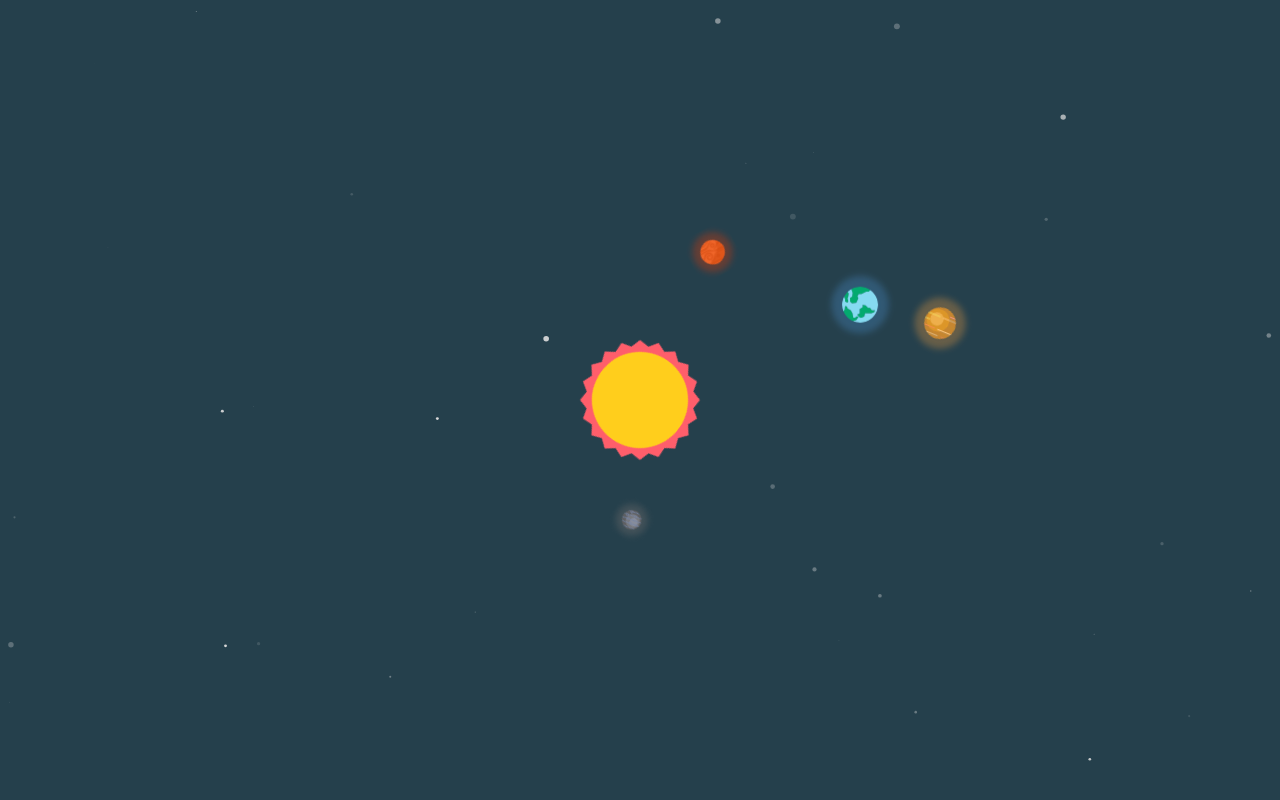
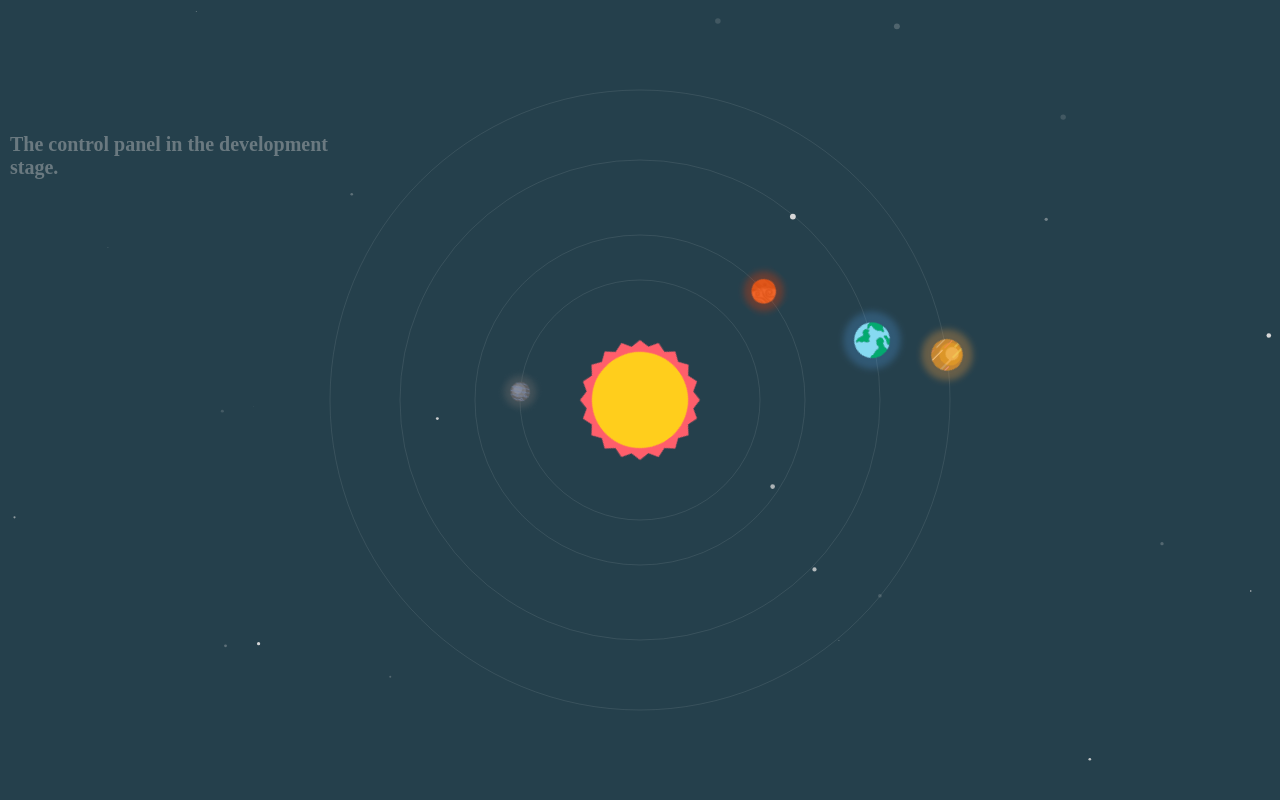
Before and after one commit to almegal/solarsystem, a React app: page / in a window 1280 px wide. Shown: the top 800 px of the page. Built offline with nearby package versions, Linux system fonts and the light colour scheme.

Commit message:
Init ControlPanel Component

```diff
--- a/src/Component/ControlPanel/index.js
+++ b/src/Component/ControlPanel/index.js
@@ -0,0 +1,19 @@
+import React from 'react';
+
+const ControlPanel = () => {
+	return (
+		<div style={{
+			position: 'absolute',
+			width: '25%',
+			left: '10px',
+			top: '15%',
+			fontSize: '10px',
+			color: 'rgba(196, 196, 196, 0.43)'
+		}}>
+			<h1>The control panel in the development stage.</h1>
+		</div>
+	);
+};
+
+
+export default ControlPanel;
--- a/src/Component/Orbit/Orbit.js
+++ b/src/Component/Orbit/Orbit.js
@@ -26,7 +26,7 @@ const Orbit = (props) => {
 				ref={refs}
 				id={`${id}-orbit`}
 				fill='none'
-				strokeWidth={showOrbit ? 0.3 : 0}
+				strokeWidth={!showOrbit ? 0.1 : 0}
 				stroke='white'
 				r={radius}
 			/>
@@ -47,7 +47,7 @@ const Orbit = (props) => {
 					<image
 						width={size}
 						height={size}
-						xlinkHref={`http://localhost:3000${img}`}
+						xlinkHref={`${process.env.PUBLIC_URL}${img}`}
 					/>
 				</pattern>
 			</defs>
--- a/src/Component/Orbit/index.js
+++ b/src/Component/Orbit/index.js
@@ -1,7 +1,7 @@
 import React from 'react';
 import * as icon from '../../img/index';
 import Orbit from './Orbit';
-
+import ControlPanel from '../ControlPanel/';
 const planetArray = [
 	{
   		r: 310,
@@ -62,7 +62,9 @@ const planetArray = [
 const SolarSystem = () => {
 	return (
 		<div className='solar-system'>
+			<ControlPanel />
 			<svg
+				className="solar"
 				width={`${window.innerWidth}`}
 				height={`${window.innerHeight}`}
 				viewBox={`0 0 ${window.innerWidth} ${window.innerHeight}`}
--- a/src/Component/Orbit/style.css
+++ b/src/Component/Orbit/style.css
@@ -1,3 +1,7 @@
 .planet {
   will-change: transform;
 }
+
+.solar {
+  z-index: 1000;
+}
--- a/src/Component/StarsBackground/index.js
+++ b/src/Component/StarsBackground/index.js
@@ -3,7 +3,6 @@ import React, {
 } from 'react';
 import StarsLayer from './StarsLayer';
 import { useStars } from './hooks/useStars';
-
 /*
 Stars container which have:
 - 1 state of amount stars
@@ -18,7 +17,7 @@ const Stars = (props) => {
 	// set state of view screen size
 	const [size, ] = useState(3);
 	const [animate, ] = useState(true);
-	const [frequency, ] = useState(35);
+	const [frequency, ] = useState(25);
 	const [windowView, ] = useState({
 		width: window.innerWidth,
 		height: window.innerHeight,
```
